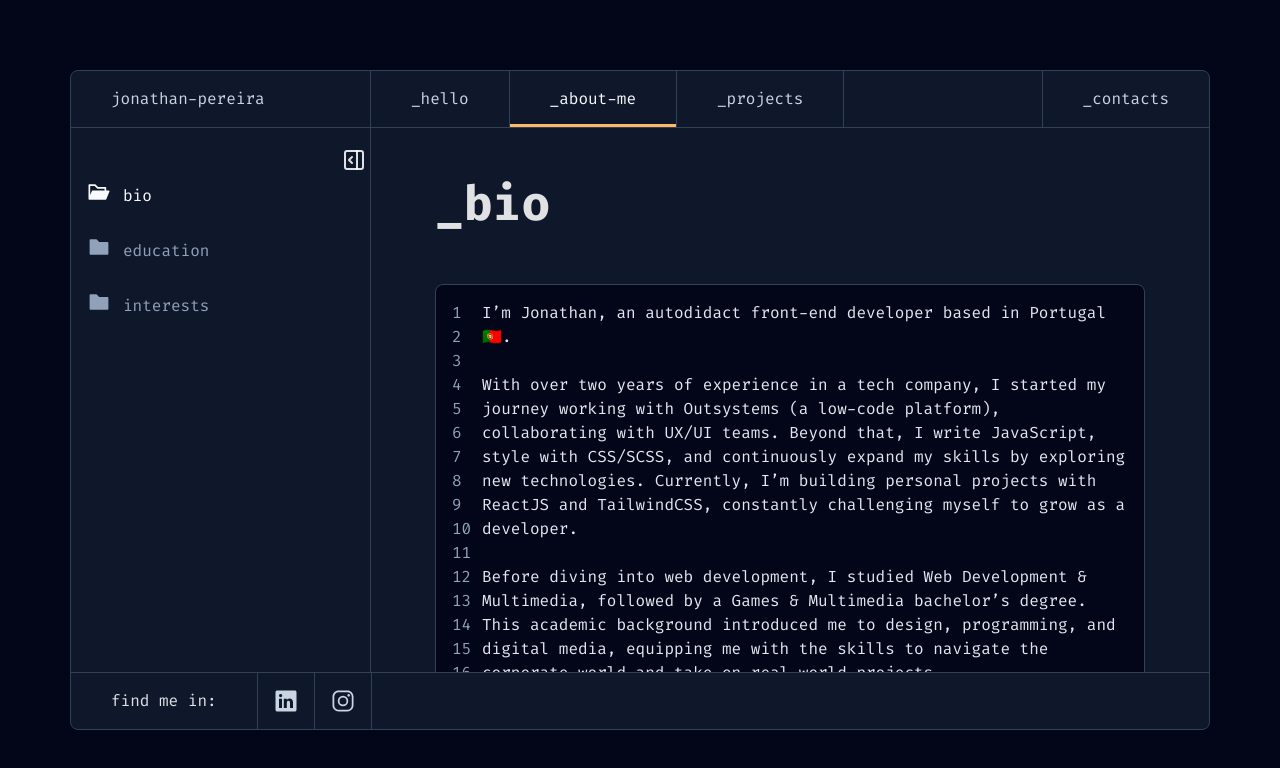
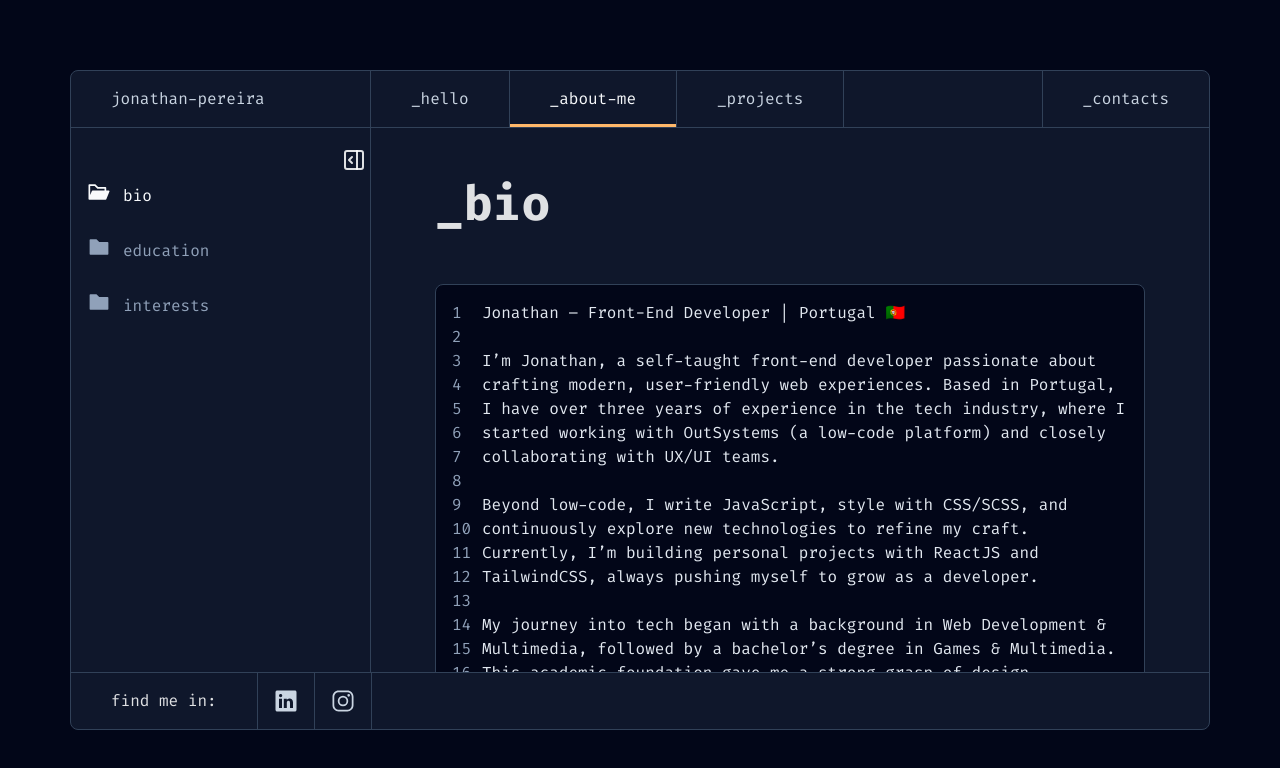
Before and after one commit to JonathanPereira1993/JonanthanPortfolio, a React (Vite) app: page /about in a window 1280 px wide. Shown: the top 768 px of the page. Built offline with nearby package versions, Linux system fonts and the light colour scheme.

Commit message:
feat: Add a better biography

```diff
--- a/src/pages/about/AboutPage.tsx
+++ b/src/pages/about/AboutPage.tsx
@@ -49,11 +49,19 @@ const AboutPage = () => {
       {itemSelected === 1 && (
         <ContentLayout title="_bio">
           <CodeSnippet
-            formattedDescription="I’m Jonathan, an autodidact front-end developer based in Portugal 🇵🇹.
+            formattedDescription="Jonathan – Front-End Developer | Portugal 🇵🇹
 
-With over two years of experience in a tech company, I started my journey working with Outsystems (a low-code platform), collaborating with UX/UI teams. Beyond that, I write JavaScript, style with CSS/SCSS, and continuously expand my skills by exploring new technologies. Currently, I’m building personal projects with ReactJS and TailwindCSS, constantly challenging myself to grow as a developer.
+I’m Jonathan, a self-taught front-end developer passionate about crafting modern, user-friendly web experiences. Based in Portugal, I have over three years of experience in the tech industry, where I started working with OutSystems (a low-code platform) and closely collaborating with UX/UI teams.
 
-Before diving into web development, I studied Web Development & Multimedia, followed by a Games & Multimedia bachelor’s degree. This academic background introduced me to design, programming, and digital media, equipping me with the skills to navigate the corporate world and take on real-world projects."
+Beyond low-code, I write JavaScript, style with CSS/SCSS, and continuously explore new technologies to refine my craft. Currently, I’m building personal projects with ReactJS and TailwindCSS, always pushing myself to grow as a developer.
+
+My journey into tech began with a background in Web Development & Multimedia, followed by a bachelor’s degree in Games & Multimedia. This academic foundation gave me a strong grasp of design, programming, and digital media—skills that allow me to bridge the gap between aesthetics and functionality in web development.
+
+Creativity is at the core of everything I do. Whether it’s coding, designing, or playing the drums—one of my biggest hobbies—I love expressing myself through different forms of creation. I’m always eager to be part of projects that make a difference, collaborating with like-minded people to build meaningful and impactful experiences.
+
+Beyond tech, I’m constantly seeking personal growth. I love reading great books that challenge my thinking, expand my knowledge, and help me become a better version of myself. For me, learning never stops—whether it’s through code, music, or the wisdom found in a good book.
+
+Driven by curiosity and a problem-solving mindset, I thrive on learning, adapting, and pushing boundaries to create seamless digital experiences."
             showLineNumbers={true}
           />
         </ContentLayout>
```
